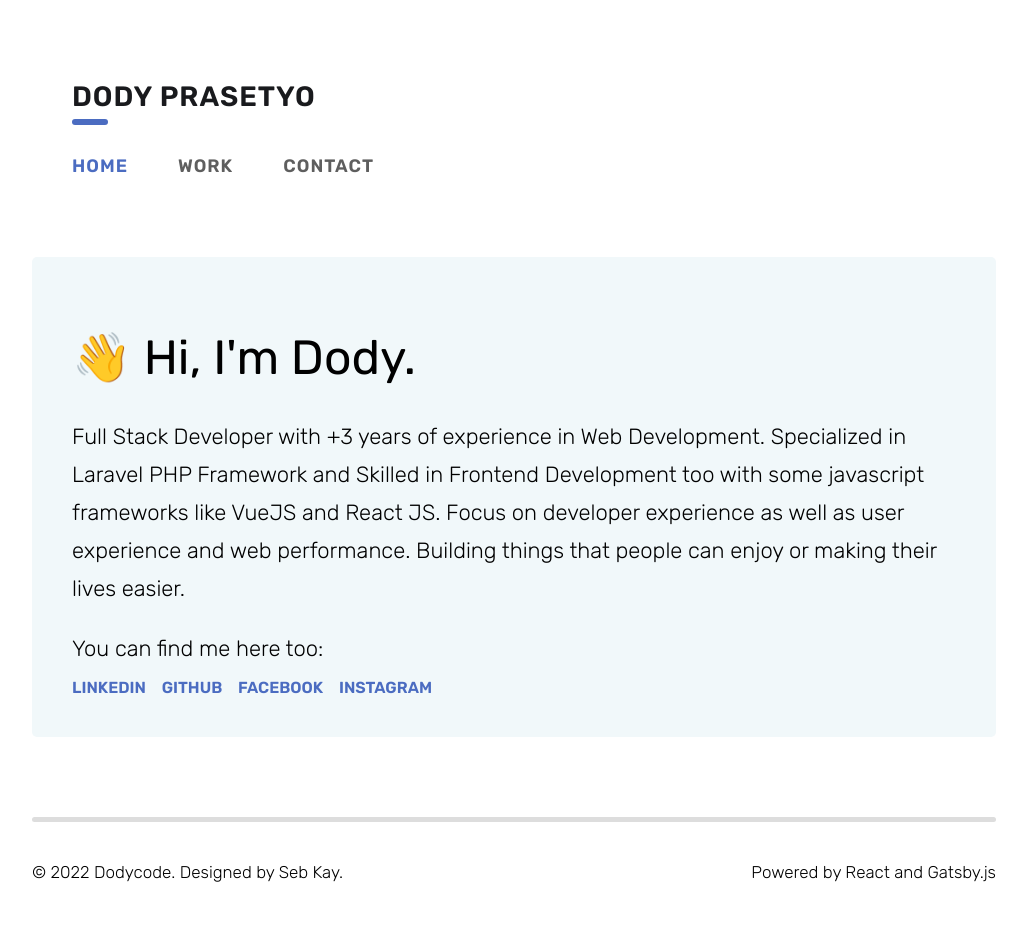
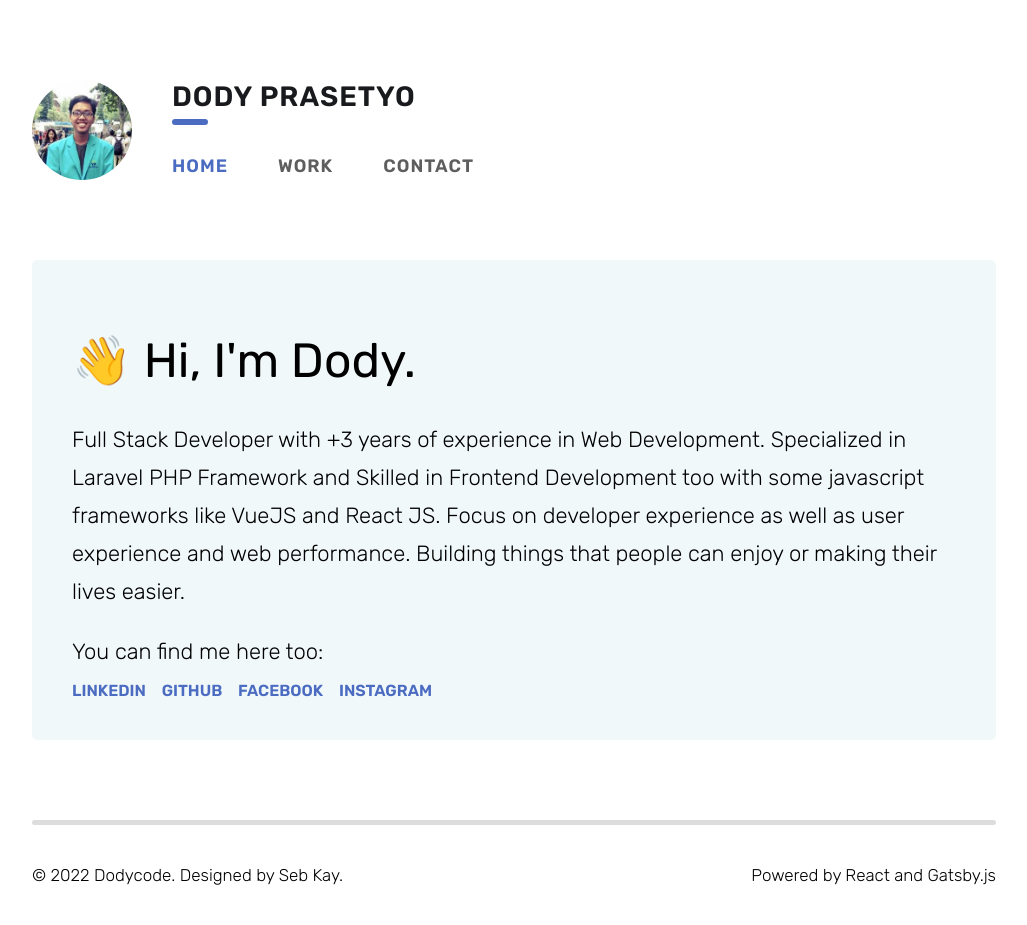
Before and after one commit to dodycode/v1, a Gatsby site: page / in a window 1280 px wide. Shown: the whole page, without its empty margins (126-1153 px from the left). Built offline with nearby package versions, Linux system fonts and the light colour scheme; Gatsby itself is replaced by a stand-in of ours.

Commit message:
fix user profile gatsby css

```diff
--- a/src/sass/components/Header.scss
+++ b/src/sass/components/Header.scss
@@ -14,10 +14,7 @@
             & img {
                 width: 100px!important;
                 display: block!important;
-                transform: translateX(-52%) scale(2.0)!important;
-                position: absolute!important;
-                bottom: 0!important;
-                left: 50%!important;
+                transform: translateX(-3%) scale(2.0)!important;
             }
         }
 
```
